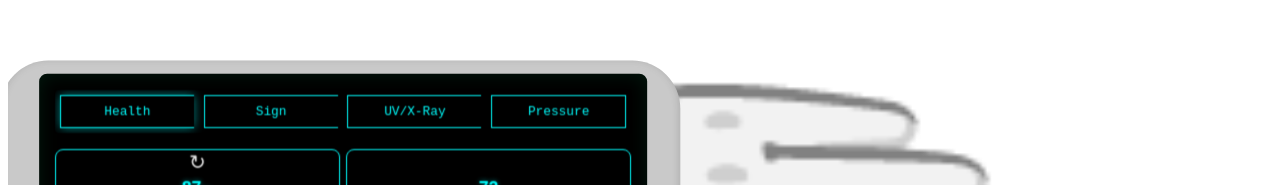
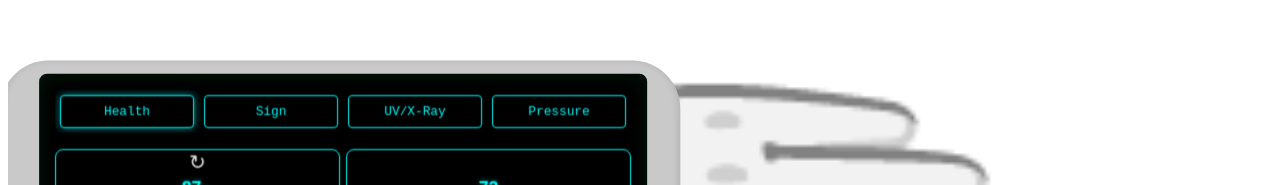
Before and after one commit to Rai1975/iCast---UI-Project-2, a Svelte app in the folder my-svelte-app/: page / in a window 1280 px wide. Shown: the part 225-410 px from the top of the page. Built offline with nearby package versions, Linux system fonts and the light colour scheme.

Commit message:
CSS Changes
Some changes

```diff
--- a/my-svelte-app/src/HandCast.svelte
+++ b/my-svelte-app/src/HandCast.svelte
@@ -292,14 +292,12 @@
     padding: 0.5rem;
     background: var(--background-color);
     border: 1px solid #00ffff;
+    border-radius: 4px;
     color: var(--font-color);
     font-family: 'Courier New', monospace;
     font-size: 0.8rem;
     cursor: pointer;
     transition: all 0.3s ease;
-  }
-  .nav-button:not(:last-child) {
-    border-right: none;
   }
   .nav-button.active {
     background: var(--background-color);
--- a/my-svelte-app/src/ScreenSaver.svelte
+++ b/my-svelte-app/src/ScreenSaver.svelte
@@ -121,7 +121,7 @@
   }
 
   .quote {
-    color: #00ffff;
+    color: var(--font-color);
     font-size: clamp(10px, 1.5vmin, 18px);
     font-style: italic;
     margin: 0;
@@ -147,7 +147,7 @@
 
   .time {
     font-size: clamp(28px, 8vmin, 64px);
-    color: #00ffff;
+    color: var(--font-color);
     font-weight: bold;
     margin-bottom: 1vmin;
     text-shadow: 0 0 20px rgba(0, 255, 255, 0.5);
@@ -157,7 +157,7 @@
 
   .date {
     font-size: clamp(10px, 1.8vmin, 20px);
-    color: #00ffff;
+    color: var(--font-color);
     opacity: 0.7;
     font-family: 'Courier New', monospace;
   }
```
